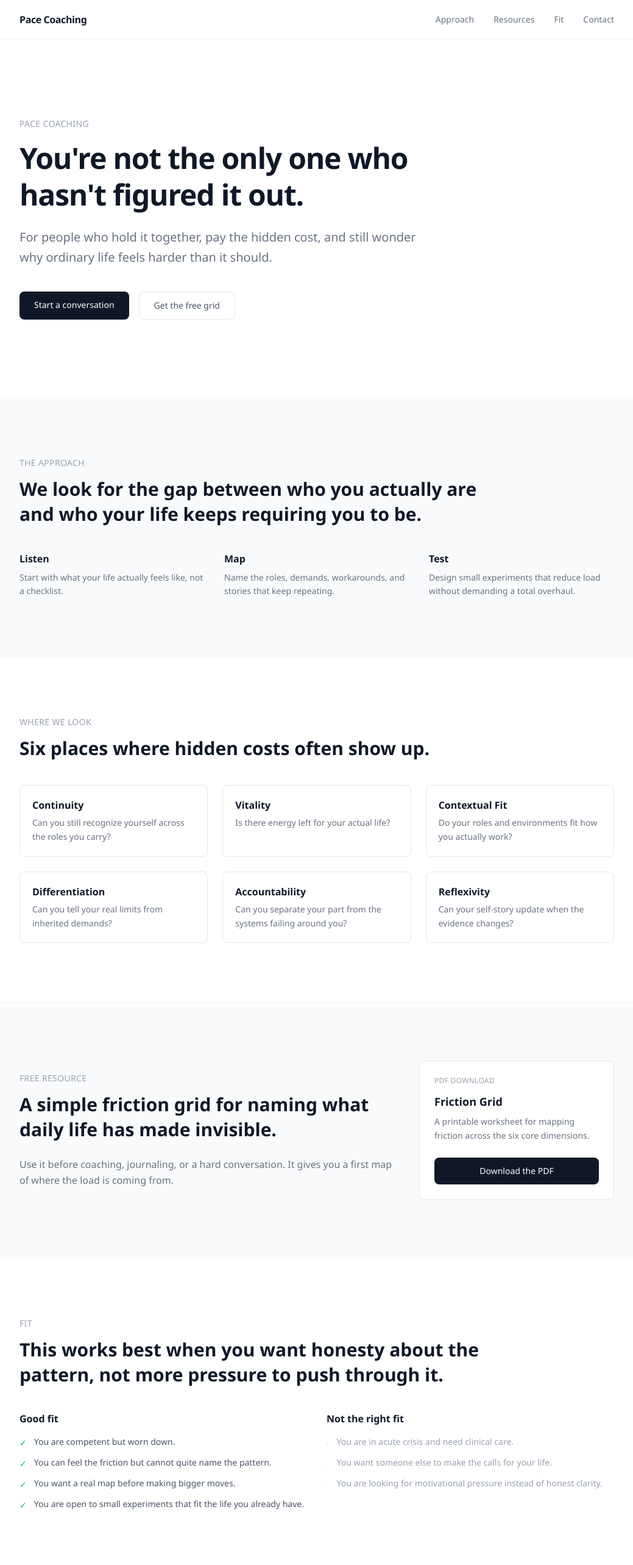
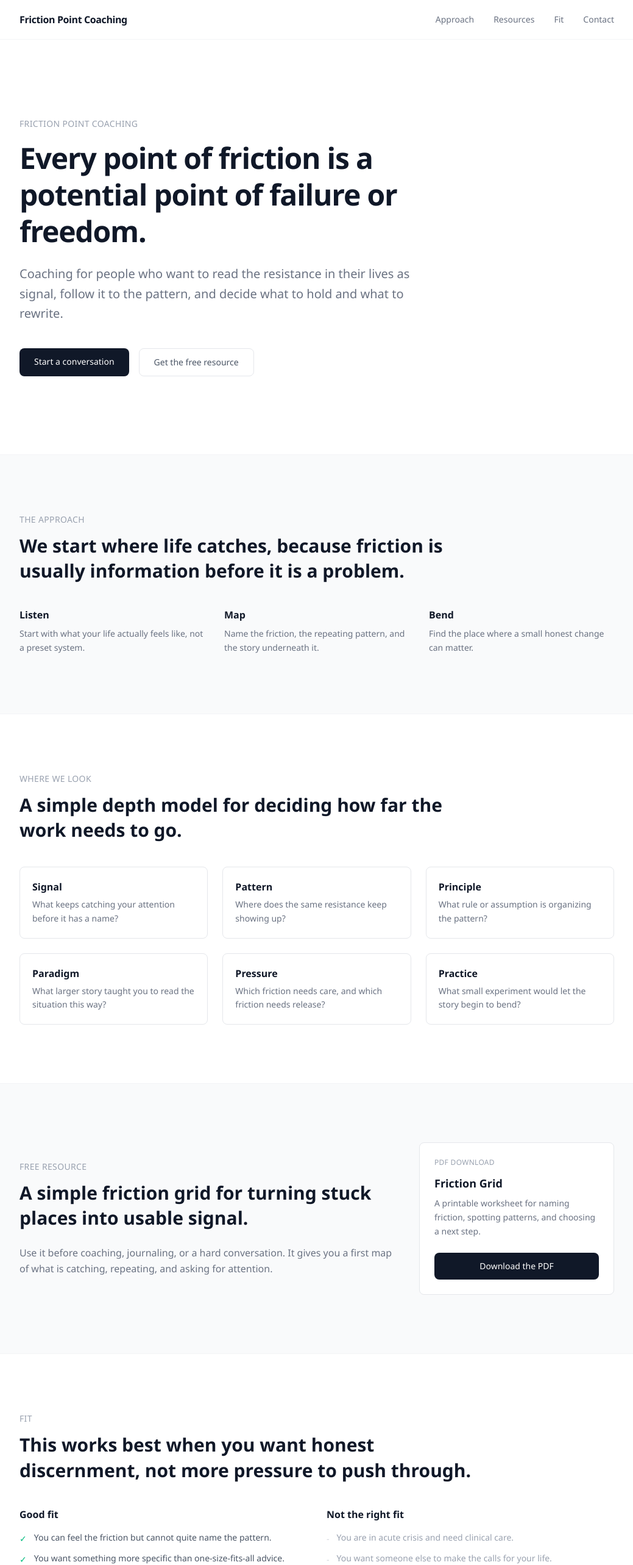
Before and after one commit to DanPace725/pace-coaching, a Next.js app: page / in a window 1280 px wide. Shown: the top 2566 px of the page at 61% size, without its empty margins (120-1159 px from the left). Built offline with nearby package versions, Linux system fonts and the light colour scheme.

Commit message:
copy update

```diff
--- a/app/EmailSignup.tsx
+++ b/app/EmailSignup.tsx
@@ -3,7 +3,7 @@
 import { useState } from 'react';
 import type { FormEvent } from 'react';
 
-const contactEmail = 'dpace@campusone80.com';
+const contactEmail = 'contact@frictionpoint.co';
 
 export default function EmailSignup() {
   const [email, setEmail] = useState('');
@@ -12,7 +12,7 @@ export default function EmailSignup() {
   function handleSubmit(event: FormEvent<HTMLFormElement>) {
     event.preventDefault();
 
-    const subject = encodeURIComponent('Pace Coaching inquiry');
+    const subject = encodeURIComponent('Friction Point Coaching inquiry');
     const body = encodeURIComponent(
       [
         `Email: ${email}`,
--- a/app/layout.tsx
+++ b/app/layout.tsx
@@ -2,8 +2,8 @@ import type { Metadata } from "next";
 import "./globals.css";
 
 export const metadata: Metadata = {
-  title: "Pace Coaching",
-  description: "For the millions of us who hold it all together and still go invisible. Let's make the patterns visible.",
+  title: "Friction Point Coaching",
+  description: "Coaching that helps you read friction as signal, follow the pattern, and decide what to hold or rewrite.",
 };
 
 export default function RootLayout({
--- a/app/page.tsx
+++ b/app/page.tsx
@@ -2,19 +2,19 @@ import Link from 'next/link';
 import EmailSignup from './EmailSignup';
 
 const dimensions = [
-  ['Continuity', 'Can you still recognize yourself across the roles you carry?'],
-  ['Vitality', 'Is there energy left for your actual life?'],
-  ['Contextual Fit', 'Do your roles and environments fit how you actually work?'],
-  ['Differentiation', 'Can you tell your real limits from inherited demands?'],
-  ['Accountability', 'Can you separate your part from the systems failing around you?'],
-  ['Reflexivity', 'Can your self-story update when the evidence changes?'],
+  ['Signal', 'What keeps catching your attention before it has a name?'],
+  ['Pattern', 'Where does the same resistance keep showing up?'],
+  ['Principle', 'What rule or assumption is organizing the pattern?'],
+  ['Paradigm', 'What larger story taught you to read the situation this way?'],
+  ['Pressure', 'Which friction needs care, and which friction needs release?'],
+  ['Practice', 'What small experiment would let the story begin to bend?'],
 ];
 
 const goodFit = [
-  "You are competent but worn down.",
   "You can feel the friction but cannot quite name the pattern.",
-  "You want a real map before making bigger moves.",
-  "You are open to small experiments that fit the life you already have.",
+  "You want something more specific than one-size-fits-all advice.",
+  "You are ready to tell the truth about what is working and what is not.",
+  "You are open to small experiments that fit the life you actually have.",
 ];
 
 const notFit = [
@@ -29,7 +29,7 @@ export default function HomePage() {
       <header className="sticky top-0 z-50 bg-white/90 backdrop-blur border-b border-gray-100">
         <div className="max-w-5xl mx-auto px-6 h-16 flex items-center justify-between">
           <Link href="/" className="font-semibold text-gray-900 tracking-tight">
-            Pace Coaching
+            Friction Point Coaching
           </Link>
           <nav className="hidden sm:flex items-center gap-8 text-sm text-gray-500">
             <a href="#approach" className="hover:text-gray-900 transition-colors">Approach</a>
@@ -43,20 +43,20 @@ export default function HomePage() {
       <main>
         <section>
           <div className="max-w-5xl mx-auto px-6 py-24 sm:py-32">
-            <p className="text-sm font-medium text-gray-400 uppercase tracking-wide mb-4">Pace Coaching</p>
+            <p className="text-sm font-medium text-gray-400 uppercase tracking-wide mb-4">Friction Point Coaching</p>
             <h1 className="text-4xl sm:text-5xl font-semibold text-gray-900 tracking-tight leading-tight max-w-3xl">
-              You're not the only one who hasn't figured it out.
+              Every point of friction is a potential point of failure or freedom.
             </h1>
             <p className="mt-6 text-lg sm:text-xl text-gray-500 max-w-2xl leading-relaxed">
-              For people who hold it together, pay the hidden cost, and still wonder why ordinary life feels harder
-              than it should.
+              Coaching for people who want to read the resistance in their lives as signal, follow it to the pattern,
+              and decide what to hold and what to rewrite.
             </p>
             <div className="mt-10 flex flex-col sm:flex-row gap-4">
               <a href="#contact" className="px-6 py-3 bg-gray-900 text-white text-sm font-medium rounded-lg hover:bg-gray-800 transition-colors text-center">
                 Start a conversation
               </a>
               <a href="#resources" className="px-6 py-3 text-gray-600 text-sm font-medium rounded-lg border border-gray-200 hover:border-gray-300 hover:text-gray-900 transition-colors text-center">
-                Get the free grid
+                Get the free resource
               </a>
             </div>
           </div>
@@ -66,13 +66,13 @@ export default function HomePage() {
           <div className="max-w-5xl mx-auto px-6 py-20 sm:py-24">
             <h2 className="text-sm font-medium text-gray-400 uppercase tracking-wide mb-3">The approach</h2>
             <p className="text-2xl sm:text-3xl font-semibold text-gray-900 max-w-3xl leading-snug mb-10">
-              We look for the gap between who you actually are and who your life keeps requiring you to be.
+              We start where life catches, because friction is usually information before it is a problem.
             </p>
             <div className="grid sm:grid-cols-3 gap-8">
               {[
-                ['Listen', 'Start with what your life actually feels like, not a checklist.'],
-                ['Map', 'Name the roles, demands, workarounds, and stories that keep repeating.'],
-                ['Test', 'Design small experiments that reduce load without demanding a total overhaul.'],
+                ['Listen', 'Start with what your life actually feels like, not a preset system.'],
+                ['Map', 'Name the friction, the repeating pattern, and the story underneath it.'],
+                ['Bend', 'Find the place where a small honest change can matter.'],
               ].map(([title, description]) => (
                 <div key={title}>
                   <h3 className="font-semibold text-gray-900 mb-2">{title}</h3>
@@ -87,7 +87,7 @@ export default function HomePage() {
           <div className="max-w-5xl mx-auto px-6 py-20 sm:py-24">
             <h2 className="text-sm font-medium text-gray-400 uppercase tracking-wide mb-3">Where we look</h2>
             <p className="text-2xl sm:text-3xl font-semibold text-gray-900 max-w-3xl leading-snug mb-10">
-              Six places where hidden costs often show up.
+              A simple depth model for deciding how far the work needs to go.
             </p>
             <div className="grid sm:grid-cols-2 lg:grid-cols-3 gap-6">
               {dimensions.map(([name, description]) => (
@@ -106,18 +106,18 @@ export default function HomePage() {
               <div>
                 <h2 className="text-sm font-medium text-gray-400 uppercase tracking-wide mb-3">Free resource</h2>
                 <p className="text-2xl sm:text-3xl font-semibold text-gray-900 max-w-3xl leading-snug">
-                  A simple friction grid for naming what daily life has made invisible.
+                  A simple friction grid for turning stuck places into usable signal.
                 </p>
                 <p className="mt-6 text-gray-500 max-w-2xl leading-relaxed">
-                  Use it before coaching, journaling, or a hard conversation. It gives you a first map of where the
-                  load is coming from.
+                  Use it before coaching, journaling, or a hard conversation. It gives you a first map of what is
+                  catching, repeating, and asking for attention.
                 </p>
               </div>
               <div className="rounded-lg border border-gray-200 bg-white p-6">
                 <p className="text-xs font-medium uppercase tracking-wide text-gray-400">PDF download</p>
                 <h3 className="mt-3 text-lg font-semibold text-gray-900">Friction Grid</h3>
                 <p className="mt-2 text-sm leading-relaxed text-gray-500">
-                  A printable worksheet for mapping friction across the six core dimensions.
+                  A printable worksheet for naming friction, spotting patterns, and choosing a next step.
                 </p>
                 <a
                   href="/downloads/friction-grid.pdf"
@@ -135,7 +135,7 @@ export default function HomePage() {
           <div className="max-w-5xl mx-auto px-6 py-20 sm:py-24">
             <h2 className="text-sm font-medium text-gray-400 uppercase tracking-wide mb-3">Fit</h2>
             <p className="text-2xl sm:text-3xl font-semibold text-gray-900 max-w-3xl leading-snug mb-10">
-              This works best when you want honesty about the pattern, not more pressure to push through it.
+              This works best when you want honest discernment, not more pressure to push through.
             </p>
             <div className="grid sm:grid-cols-2 gap-8">
               <FitList title="Good fit" items={goodFit} tone="good" />
@@ -149,11 +149,12 @@ export default function HomePage() {
             <div className="max-w-3xl">
               <h2 className="text-sm font-medium text-gray-400 uppercase tracking-wide mb-3">About</h2>
               <p className="text-2xl sm:text-3xl font-semibold text-gray-900 leading-snug mb-6">
-                My name is Daniel. I help people make hidden friction visible.
+                My name is Daniel. I help people follow friction to the place where things can actually change.
               </p>
               <p className="text-gray-500 leading-relaxed">
-                I am a coach, minister, and systems thinker. The work is practical and plainspoken: see what is really
-                happening, name the cost, and test the smallest useful change.
+                I am a coach and systems thinker. The work is practical and plainspoken: hear what is true, name the
+                pattern, and make the smallest useful move. I also offer focused support for neurodivergent adults
+                navigating life, work, and relationships in systems that were not built for them.
               </p>
             </div>
           </div>
@@ -167,8 +168,7 @@ export default function HomePage() {
                   Share your email or send a note.
                 </h2>
                 <p className="text-gray-400 max-w-xl leading-relaxed">
-                  No pressure. If this sounds close to what you have been carrying, send a short note and I will reply
-                  when I am able.
+                  No pressure. If this sounds close to what you have been carrying, send a short note and I will reply.
                 </p>
               </div>
               <EmailSignup />
@@ -179,7 +179,7 @@ export default function HomePage() {
 
       <footer className="border-t border-gray-100">
         <div className="max-w-5xl mx-auto px-6 py-8 flex flex-col sm:flex-row items-center justify-between gap-4 text-xs text-gray-400">
-          <p>&copy; {new Date().getFullYear()} Pace Coaching. All rights reserved.</p>
+          <p>&copy; {new Date().getFullYear()} Friction Point Coaching. All rights reserved.</p>
           <nav className="flex gap-6">
             <a href="#approach" className="hover:text-gray-600 transition-colors">Approach</a>
             <a href="#resources" className="hover:text-gray-600 transition-colors">Resources</a>
```
